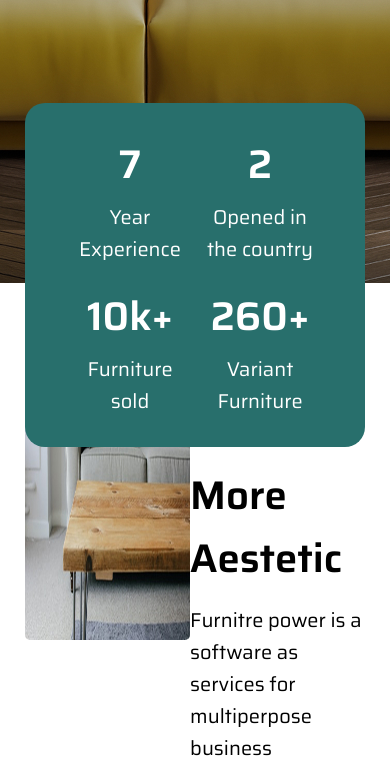
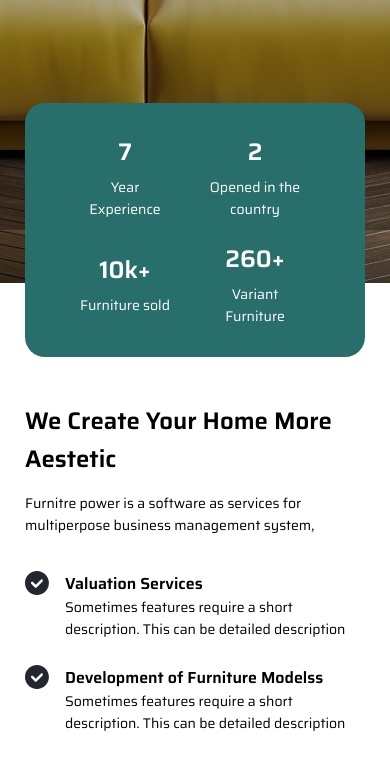
Before and after one commit to runohod/FurniShop, a website built with Vite: page index.html in a window 390 px wide. Shown: the part 620-1392 px from the top of the page. Built offline with nearby package versions, Linux system fonts and the light colour scheme; files whose address does not match are found by name.

Commit message:
services

```diff
--- a/src/scss/components/header.scss
+++ b/src/scss/components/header.scss
@@ -216,12 +216,30 @@
   max-width: 112px;
 }
 
+@media screen and (max-width: 768px) {
+  .statistica_field {
+    max-width: 100px;
+  }
+}
+
 .statistica_h3 {
   font-weight: 600;
   font-size: 40px;
+}
+
+@media screen and (max-width: 768px) {
+  .statistica_h3 {
+    font-size: 24px;
+  }
 }
 
 .statistica_text {
   font-weight: 400;
   font-size: 20px;
 }
+
+@media screen and (max-width: 768px) {
+  .statistica_text {
+    font-size: 14px;
+  }
+}
--- a/src/scss/components/services.scss
+++ b/src/scss/components/services.scss
@@ -1,7 +1,7 @@
 .services {
   display: flex;
   align-items: center;
-  height: 591px;
+  // height: 591px;
 }
 
 .services_wrapper {
@@ -9,11 +9,40 @@
   justify-content: space-between;
 }
 
+@media screen and (max-width: 768px) {
+  .services_wrapper {
+    display: flex;
+    flex-direction: column-reverse;
+    align-items: center;
+    gap: 50px;
+  }
+}
+
 .services_img_1 {
   max-width: 554px;
   max-height: 443px;
-  //   padding-top: 74px;
   border-radius: 5px;
+}
+
+@media screen and (max-width: 1200px) {
+  .services_img_1 {
+    max-width: 420px;
+    max-height: 330px;
+  }
+}
+
+@media screen and (max-width: 992px) {
+  .services_img_1 {
+    max-width: 350px;
+    max-height: 240px;
+  }
+}
+
+@media screen and (max-width: 768px) {
+  .services_img_1 {
+    max-width: 340px;
+    max-height: 270px;
+  }
 }
 
 .services_right {
@@ -28,12 +57,46 @@
   max-width: 508px;
 }
 
+@media screen and (max-width: 1200px) {
+  .services_subtitle {
+    font-size: 30px;
+    max-width: 508px;
+  }
+}
+
+@media screen and (max-width: 992px) {
+  .services_subtitle {
+    font-size: 24px;
+    max-width: 450px;
+  }
+}
+
+@media screen and (max-width: 576px) {
+  .services_subtitle {
+    max-width: 340px;
+  }
+}
+
 .services_description {
   padding-top: 14px;
   padding-bottom: 35px;
   font-weight: 400;
   font-size: 20px;
   max-width: 587px;
+}
+
+@media screen and (max-width: 1200px) {
+  .services_description {
+    font-size: 20px;
+    max-width: 450px;
+  }
+}
+
+@media screen and (max-width: 992px) {
+  .services_description {
+    font-size: 14px;
+    max-width: 340px;
+  }
 }
 
 .services__list {
@@ -43,12 +106,27 @@
   max-width: 579px;
 }
 
+@media screen and (max-width: 1200px) {
+  .services__list {
+    max-width: 450px;
+  }
+}
+
+@media screen and (max-width: 992px) {
+  .services__list {
+    max-width: 350px;
+  }
+}
+
+@media screen and (max-width: 576px) {
+  .services__list {
+    max-width: 340px;
+  }
+}
+
 .services__item {
   display: flex;
   gap: 16px;
-}
-
-.services_text {
 }
 
 .services_icon {
@@ -56,12 +134,43 @@
   height: 32px;
 }
 
+@media screen and (max-width: 576px) {
+  .services_icon {
+    width: 24px;
+    height: 24px;
+  }
+}
+
 .services_item-title {
   font-weight: 600;
   font-size: 20px;
 }
 
+@media screen and (max-width: 1200px) {
+  .services_item-title {
+    font-size: 16px;
+  }
+}
+
+// @media screen and (max-width: 992px) {
+//   .services_item-title {
+//     font-size: 13px;
+//   }
+// }
+
 .services_item-p {
   font-weight: 400;
   font-size: 16px;
 }
+
+@media screen and (max-width: 1200px) {
+  .services_item-p {
+    font-size: 14px;
+  }
+}
+
+// @media screen and (max-width: 992px) {
+//   .services_item-p {
+//     font-size: 10px;
+//   }
+// }
```
Also changed, not shown: index.html (+0 -4 lines).
